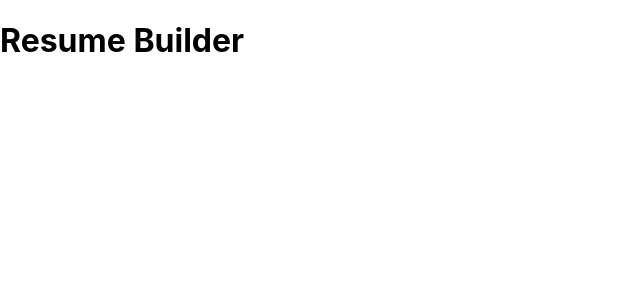
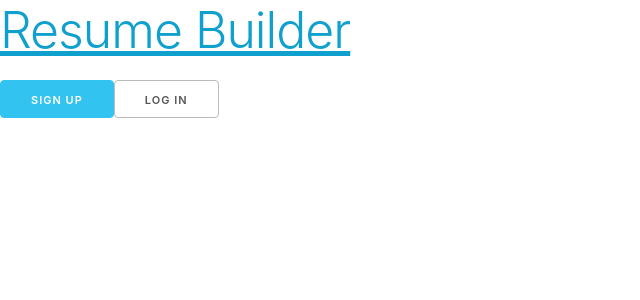
Before and after one commit to abramsohn/ResumeBuilder, a React (Create React App) app in the folder resume_builder-frontend/: page / in a window 1280 px wide. Shown: the top 300 px of the page, without its empty margins (0-640 px from the left). Built offline with nearby package versions, Linux system fonts and the light colour scheme.

Commit message:
add Skeleton CSS and Header component

```diff
--- a/resume_builder-frontend/public/index.html
+++ b/resume_builder-frontend/public/index.html
@@ -15,9 +15,9 @@
       user's mobile device or desktop. See https://developers.google.com/web/fundamentals/web-app-manifest/
     -->
     <link rel="manifest" href="%PUBLIC_URL%/manifest.json" />
-    <link rel="manifest" href="%PUBLIC_URL%/normalize.css" />
-    <link rel="manifest" href="%PUBLIC_URL%/skeleton.css" />
-    <link rel="manifest" href="%PUBLIC_URL%/style.css" />
+    <link rel="stylesheet" href="%PUBLIC_URL%/styles/normalize.css" />
+    <link rel="stylesheet" href="%PUBLIC_URL%/styles/skeleton.css" />
+    <link rel="stylesheet" href="%PUBLIC_URL%/styles/style.css" />
     <!--
       Notice the use of %PUBLIC_URL% in the tags above.
       It will be replaced with the URL of the `public` folder during the build.
--- a/resume_builder-frontend/src/App.js
+++ b/resume_builder-frontend/src/App.js
@@ -1,4 +1,5 @@
 import React, { Component } from 'react'
+import Header from './components/Header'
 
 class App extends Component {
   constructor(props) {
@@ -10,7 +11,7 @@ class App extends Component {
 
   render() {
     return (
-      <h1> Resume Builder </h1>
+      < Header />
     )
   }
 
--- /dev/null
+++ b/resume_builder-frontend/src/components/Header.jsx
@@ -0,0 +1,21 @@
+import React, { Component } from 'react'
+
+class Header extends Component{
+    render() {
+        return (
+            <header>
+                <nav className="nav-main">
+                    <div>
+                        <a className="logo" href='/'><h1>Resume Builder</h1></a>
+                        <button className="button-primary">Sign Up</button>
+                        <button >Log In</button>
+                    </div>
+                </nav>
+            </header>
+
+        );
+
+    }
+}
+
+export default Header
```
Also changed, not shown: 1 other file (tests, documents, lock files or other folders).
